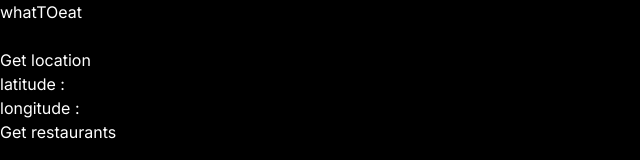
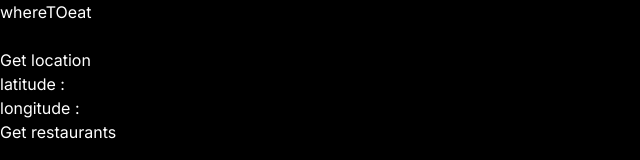
Before and after one commit to VivekMara/whereTOeat, a React (Vite) app: page / in a window 1280 px wide. Shown: the top 160 px of the page, without its empty margins (0-640 px from the left). Built offline with nearby package versions, Linux system fonts and the light colour scheme.

Commit message:
changed the name to a more appropriate one

```diff
--- a/index.html
+++ b/index.html
@@ -6,7 +6,7 @@
     <link rel="preconnect" href="https://fonts.gstatic.com" crossorigin>
     <link href="https://fonts.googleapis.com/css2?family=Inter:ital,opsz,wght@0,14..32,100..900;1,14..32,100..900&display=swap" rel="stylesheet">
     <meta name="viewport" content="width=device-width, initial-scale=1.0" />
-    <title>whatTOeat!</title>
+    <title>whereTOeat!</title>
   </head>
   <body>
     <div id="root"></div>
--- a/src/App.jsx
+++ b/src/App.jsx
@@ -31,7 +31,7 @@
   return (
     <>
     <div className="flex flex-col items-center border-2 p-3 rounded-xl">
-      <h1 className="text-2xl font-bold">whatTOeat</h1>
+      <h1 className="text-2xl font-bold">whereTOeat</h1>
       <br />
       <button onClick={() => {locate()}} className="border-2 rounded-xl p-2 m-1 bg-gradient-to-r from-cyan-400 to-sky-500 hover:scale-105">Get location</button>
       <h1>latitude : {lat}</h1>
```
